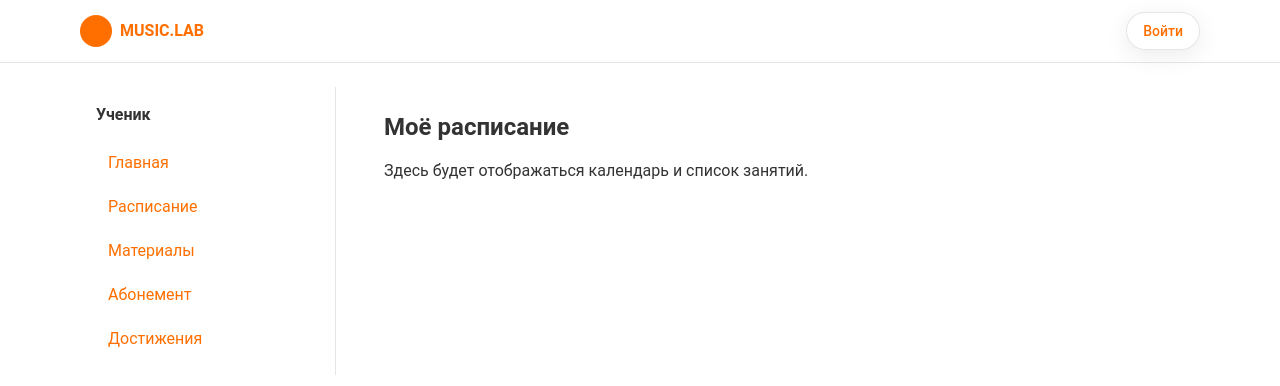
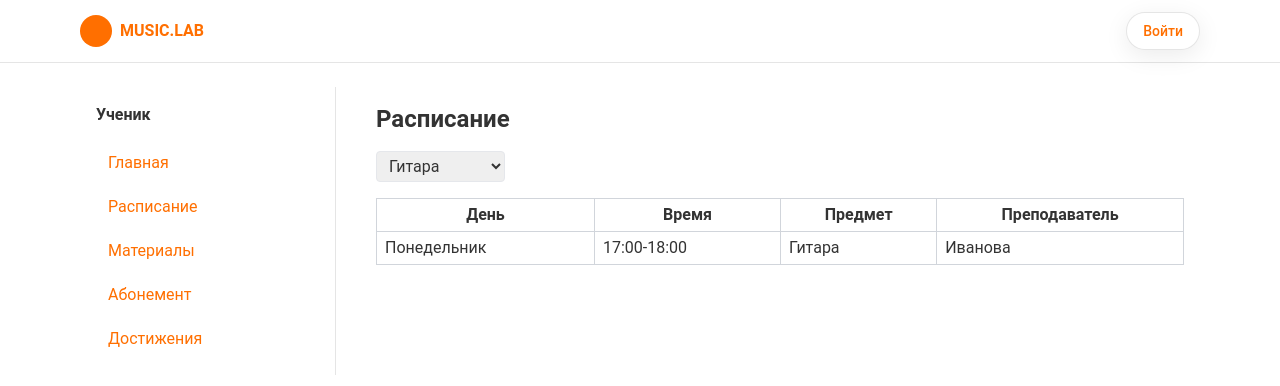
Before and after one commit to Vetamusiclab/app-final, a Next.js app: page /student/schedule in a window 1280 px wide. Shown: the top 386 px of the page. Built offline with nearby package versions, Linux system fonts and the light colour scheme.

Commit message:
Update page.tsx

```diff
--- a/app/student/schedule/page.tsx
+++ b/app/student/schedule/page.tsx
@@ -1,10 +1,46 @@
-export const dynamic = "force-dynamic";
+'use client';
+import React, { useState } from 'react';
+import Select from '@/components/ui/Select';
 
-export default function StudentSchedulePage() {
+const SchedulePage = () => {
+  const directions = ['Гитара', 'Вокал', 'Фортепиано', 'Барабаны'];
+  const [selected, setSelected] = useState(directions[0]);
+
+  const schedule = [
+    { day: 'Понедельник', time: '17:00-18:00', subject: 'Гитара', teacher: 'Иванова' },
+    { day: 'Среда', time: '16:00-17:00', subject: 'Вокал', teacher: 'Петрова' },
+  ];
+
+  const filtered = schedule.filter((s) => s.subject === selected);
+
   return (
-    <div className="p-6">
-      <h1 className="text-2xl font-semibold mb-4">Моё расписание</h1>
-      <p>Здесь будет отображаться календарь и список занятий.</p>
+    <div className="p-4">
+      <h1 className="text-2xl font-bold mb-4">Расписание</h1>
+      {directions.length > 1 && (
+        <Select options={directions} value={selected} onChange={setSelected} />
+      )}
+      <table className="mt-4 border-collapse border border-gray-300 w-full">
+        <thead>
+          <tr>
+            <th className="border border-gray-300 px-2 py-1">День</th>
+            <th className="border border-gray-300 px-2 py-1">Время</th>
+            <th className="border border-gray-300 px-2 py-1">Предмет</th>
+            <th className="border border-gray-300 px-2 py-1">Преподаватель</th>
+          </tr>
+        </thead>
+        <tbody>
+          {filtered.map((s, i) => (
+            <tr key={i}>
+              <td className="border border-gray-300 px-2 py-1">{s.day}</td>
+              <td className="border border-gray-300 px-2 py-1">{s.time}</td>
+              <td className="border border-gray-300 px-2 py-1">{s.subject}</td>
+              <td className="border border-gray-300 px-2 py-1">{s.teacher}</td>
+            </tr>
+          ))}
+        </tbody>
+      </table>
     </div>
   );
-}
+};
+
+export default SchedulePage;
```
